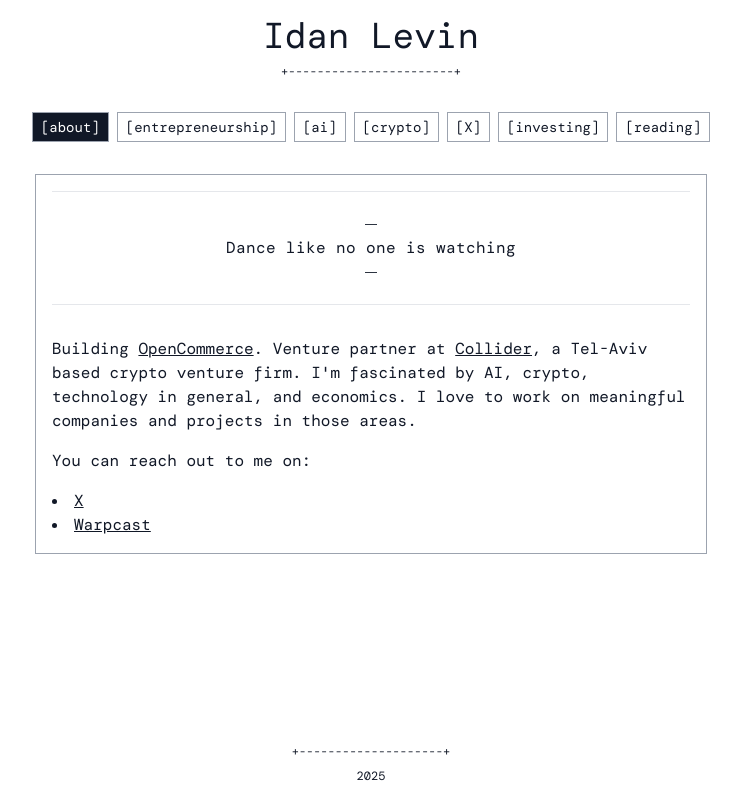
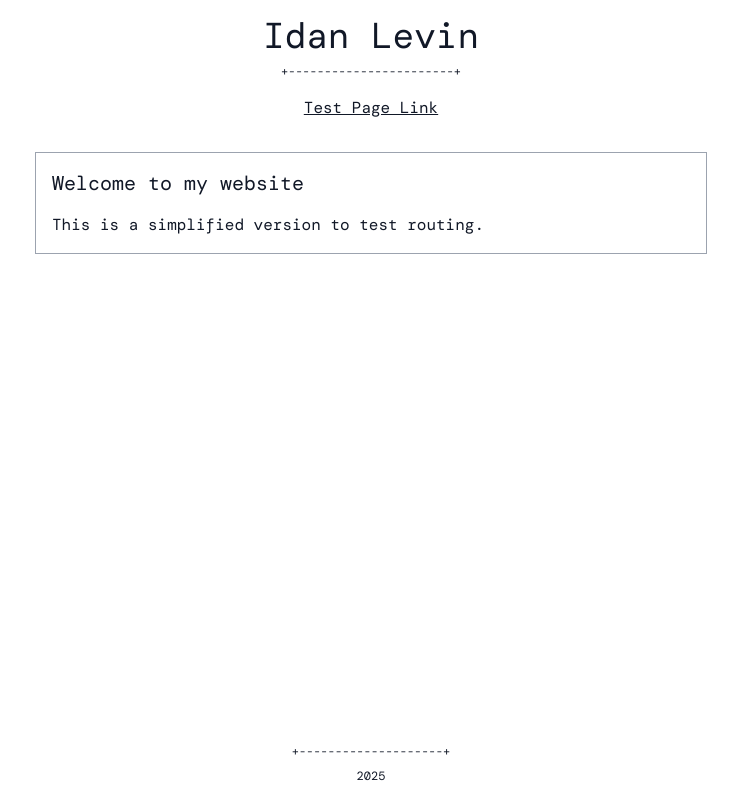
Before and after one commit to Idan-Levin/personal-website, a Next.js app in the folder personal-website/: page / in a window 1280 px wide. Shown: the whole page, without its empty margins (269-1010 px from the left). Built offline with nearby package versions, Linux system fonts and the light colour scheme.

Commit message:
Complete routing overhaul to fix persistent redirect issue

```diff
--- a/personal-website/app/page.tsx
+++ b/personal-website/app/page.tsx
@@ -2,6 +2,7 @@
 
 import React, { useState } from "react"
 import { DM_Mono as Mono } from "next/font/google"
+import Link from "next/link"
 import { posts } from "./posts"
 
 interface Post {
@@ -37,118 +38,23 @@ export default function PersonalWebsite() {
       post.title.toLowerCase().includes(searchTerm.toLowerCase()),
   )
 
-  const handlePostClick = (post: Post) => {
-    if (post.tags.includes("X")) {
-      // Extract URL from content for X posts
-      const match = post.content.match(/href="([^"]*)"/)
-      if (match) {
-        window.open(match[1], '_blank')
-      }
-    } else {
-      setSelectedPost(post)
-    }
-  }
-
   return (
     <div className={`${mono.className} bg-white text-gray-900 min-h-screen flex flex-col items-center p-4`}>
       {/* Header */}
       <header className="text-center mb-8">
         <h1 className="text-4xl mb-2">Idan Levin</h1>
         <div className="text-xs">+-----------------------+</div>
+        <div className="mt-4">
+          <Link href="/test-page" className="underline">Test Page Link</Link>
+        </div>
       </header>
 
-      {/* Navigation */}
-      <nav className="mb-8">
-        <button
-          onClick={() => {
-            setShowIntro(true)
-            setSelectedPost(null)
-          }}
-          className={`mx-1 px-2 py-1 text-sm ${
-            showIntro ? "bg-gray-900 text-white" : "bg-white text-gray-900"
-          } border border-gray-400 hover:bg-gray-200 transition-colors`}
-        >
-          [about]
-        </button>
-        {tags.map((tag) => (
-          <button
-            key={tag}
-            onClick={() => handleTagClick(tag)}
-            className={`mx-1 px-2 py-1 text-sm ${
-              selectedTag === tag && !showIntro ? "bg-gray-900 text-white" : "bg-white text-gray-900"
-            } border border-gray-400 hover:bg-gray-200 transition-colors`}
-          >
-            [{tag}]
-          </button>
-        ))}
-      </nav>
-
-      {/* Search */}
-      {!showIntro && (
-        <div className="w-full max-w-2xl mb-8 flex items-center">
-          <span className="mr-2">$</span>
-          <input
-            type="text"
-            value={searchTerm}
-            onChange={(e) => setSearchTerm(e.target.value)}
-            placeholder="search posts"
-            className="flex-grow bg-white border-b border-gray-400 focus:outline-none focus:border-gray-900 px-2 py-1"
-          />
+      {/* Simple Content */}
+      <main className="w-full max-w-2xl">
+        <div className="mb-6 p-4 border border-gray-400">
+          <h2 className="text-xl mb-4">Welcome to my website</h2>
+          <p>This is a simplified version to test routing.</p>
         </div>
-      )}
-
-      {/* Intro or Blog Posts or Selected Post */}
-      <main className="w-full max-w-2xl">
-        {showIntro ? (
-          <div className="mb-6 p-4 border border-gray-400">
-            <div className="text-center mb-8 border-y py-6">
-              <div className="text-xs mb-1">―</div>
-              <p className="text-base tracking-wide">Dance like no one is watching</p>
-              <div className="text-xs mt-1">―</div>
-            </div>
-            <p className="mb-4">
-              Building <a href="https://opencommerce.xyz" className="underline">OpenCommerce</a>. Venture partner at <a href="https://collider.vc" className="underline">Collider</a>, a Tel-Aviv based crypto venture firm. I&apos;m fascinated by AI, crypto, technology in general, and economics. I love to work on meaningful companies and projects in those areas.
-            </p>
-            <p className="mb-4">You can reach out to me on:</p>
-            <ul className="list-disc list-inside">
-              <li><a href="https://x.com/0xidanlevin" className="underline">X</a></li>
-              <li><a href="https://warpcast.com/idanlevin" className="underline">Warpcast</a></li>
-            </ul>
-          </div>
-        ) : selectedPost ? (
-          <article className="mb-6 p-4 border border-gray-400">
-            <button onClick={() => setSelectedPost(null)} className="mb-4 text-sm underline">
-              &lt; Back to all posts
-            </button>
-            <div className="text-xs mb-1">{selectedPost.date}</div>
-            <h2 className="text-xl mb-2">{selectedPost.title}</h2>
-            <div className="text-xs mb-4">[{selectedPost.tags.join(" · ")}]</div>
-            <div
-              className="text-sm whitespace-pre-wrap"
-              dangerouslySetInnerHTML={{
-                __html: selectedPost.content.replace(
-                  /## (.*?)\n/g,
-                  '<h2 class="text-lg font-bold mt-6 mb-3">$1</h2>'
-                ).replace(
-                  /### (.*?)\n/g,
-                  '<h3 class="text-base font-semibold mt-4 mb-2">$1</h3>'
-                )
-              }}
-            />
-          </article>
-        ) : (
-          filteredPosts.map((post) => (
-            <article
-              key={post.id}
-              className="mb-6 p-4 border border-gray-200 hover:border-gray-400 transition-colors cursor-pointer"
-              onClick={() => handlePostClick(post)}
-            >
-              <div className="text-xs mb-1">{post.date}</div>
-              <h2 className="text-lg mb-1">{post.title}</h2>
-              <div className="text-xs">[{post.tags.join(" · ")}]</div>
-            </article>
-          ))
-        )}
       </main>
 
       {/* Footer */}
--- /dev/null
+++ b/personal-website/app/test-page/page.tsx
@@ -0,0 +1,11 @@
+export default function TestPage() {
+  return (
+    <div className="flex flex-col items-center justify-center min-h-screen">
+      <h1 className="text-4xl font-bold mb-4">Test Page Works!</h1>
+      <p className="mb-4">If you can see this, routing is working correctly.</p>
+      <a href="/" className="text-blue-500 underline">
+        Go back home
+      </a>
+    </div>
+  );
+}
--- a/personal-website/next.config.js
+++ b/personal-website/next.config.js
@@ -1,12 +1,11 @@
 /** @type {import('next').NextConfig} */
 const nextConfig = {
-  // Remove static export for proper Vercel deployment
-  // output: 'export',
+  // Barebones config to eliminate any routing issues
+  swcMinify: true,
+  reactStrictMode: true,
   images: {
     unoptimized: true,
   },
-  // Removing trailingSlash to fix redirect issues
-  // trailingSlash: true,
 };
 
 module.exports = nextConfig;
```
Also changed, not shown: 1 other file (tests, documents, lock files or other folders).
